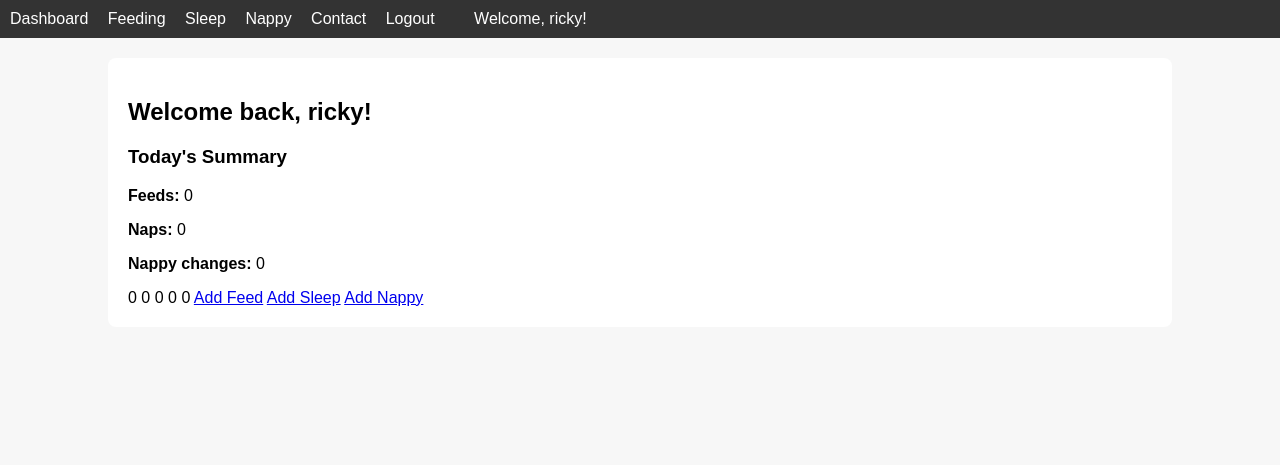
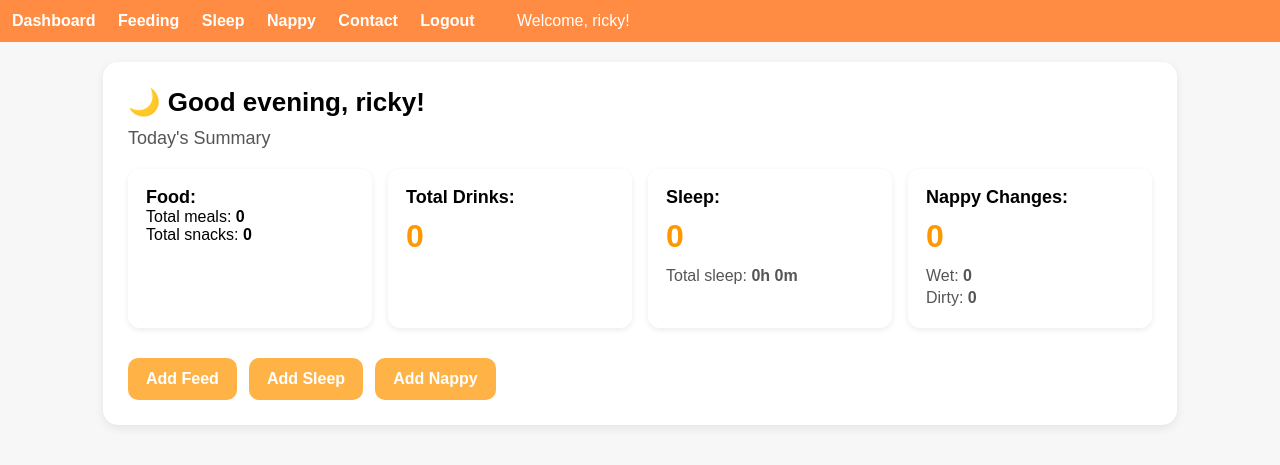
Before and after one commit to ricanapx/flask-webapp, a Flask app: page /dashboard in a window 1280 px wide. Shown: the top 465 px of the page. Run offline with Flask 3, Linux system fonts and the light colour scheme; a user stored in the database is signed in; data that the repository does not hold is empty.

Commit message:
- Created a style.css page to modify the look of my app. My webpage now how orange buttons, the nav is orange with white text to make it come to life. I have also added summary cards to my dashboard so each log has its own summary.
- I removed the bootstrap/css from the base.html and moved/updated it in the new css file.

- I have updated my dashboard html and route to show greetings with emojis, that are also time specific. I have a feeding summary card for meals and snacks, a total amount of drinks, the amount of naps with the total length added as a breakdown. Finally for nappy chnages i have the total amount shown, with a breakdown of wet and dirty nappies.

- I extended the base.html into my edit_feeding, edit_sleep and edit_nappy htmls.

- I wanted the edit and delete buttons on my logs to show small, and as the edit wasn't showing as a button. I changed it to show as a button in my css page and also updated my delete button to show up smaller.

App.py
- I have added a greeting function to enable the dashboard to reflect morning, noon and evening.

```diff
--- a/app.py
+++ b/app.py
@@ -20,6 +20,7 @@ MONGO_URI = os.getenv("MONGO_URI")
 client = MongoClient(MONGO_URI)
 
 db = client["Childcare_Tracking"]
+sleep_logs = db["sleep_logs"]
 
 users = []
 # Database Connection
@@ -56,6 +57,17 @@ def format_time(value):
         return dt.strftime("%I:%M %p — %d %b %Y")
     except:
         return value
+
+# Greeting
+def get_greeting():
+    current_hour = datetime.now().hour
+
+    if 0 <= current_hour < 12:
+        return "Good morning"
+    elif 12 <= current_hour <= 18:
+        return "Good afternoon"
+    else:
+        return "Good evening"
 
 @app.route('/')
 def home():
@@ -151,6 +163,9 @@ def register():
 @login_required
 def dashboard():
     user_id = session['user_id']
+    first_name = session.get('first_name')
+    greeting = get_greeting()
+
     today = date.today()
     today_start = datetime.combine(today, time.min)
     today_end = datetime.combine(today, time.max)
@@ -161,37 +176,70 @@ def dashboard():
         "time": {"$gte": today_start, "$lte": today_end}
     }))
 
+    total_meals = db.feeding_logs.count_documents({
+    "user_id": user_id,
+    "type": "Meal",
+    "time": {"$gte": today_start, "$lte": today_end}
+    })
+
+    total_snacks = db.feeding_logs.count_documents({
+    "user_id": user_id,
+    "type": "Snack",
+    "time": {"$gte": today_start, "$lte": today_end}
+    })
+
+    total_drank = db.feeding_logs.count_documents({
+    "user_id": user_id,
+    "type": {"$in": ["Milk", "Water", "Juice"]},
+    "time": {"$gte": today_start, "$lte": today_end}
+    })
+
+
     sleeps = list(db.sleep_logs.find({
         "user_id": user_id,
         "time": {"$gte": today_start, "$lte": today_end}
     }))
+
+    total_naps = sleep_logs.count_documents({
+        "user_id": user_id,
+        "start_time": {"$gte": today_start, "$lte": today_end}
+    })
+
+    total_sleep_minutes = sum(
+        (s["end_time"] - s["start_time"]).total_seconds() / 60
+        for s in sleeps
+    )
+
+    sleep_hours = total_sleep_minutes // 60
+    sleep_minutes = total_sleep_minutes % 60
+    total_sleep_formatted = f"{sleep_hours}h {sleep_minutes}m"
 
     nappies = list(db.nappy_logs.find({
         "user_id": user_id,
         "time": {"$gte": today_start, "$lte": today_end}
     }))
 
-    # Totals
-    total_feeds = len(feeds)
     total_nappies = len(nappies)
     wet_count = sum(1 for n in nappies if n["nappy_type"] == "Wet")
     dirty_count = sum(1 for n in nappies if n["nappy_type"] == "Dirty")
-
-    total_sleep_minutes = sum(
-        (s["end_time"] - s["start_time"]).total_seconds() / 60
-        for s in sleeps
-    )
 
     return render_template(
         "dashboard.html",
         feeds=feeds,
         sleeps=sleeps,
         nappies=nappies,
-        total_feeds=total_feeds,
+        first_name=first_name,
+        greeting=greeting,
+        total_meals=total_meals,
+        total_snacks=total_snacks,
+        total_drank=total_drank,
         total_nappies=total_nappies,
+        wet_count=wet_count,
+        dirty_count=dirty_count,
         total_sleep_minutes=total_sleep_minutes,
-        wet_count=wet_count,
-        dirty_count=dirty_count)
+        total_naps=total_naps,
+        total_sleep_formatted=total_sleep_formatted
+)
 
 # LOG USERS IN
 @app.route('/login', methods= ['GET', 'POST'])
--- /dev/null
+++ b/static/style.css
@@ -0,0 +1,189 @@
+body {
+    font-family: Arial, Helvetica, sans-serif;
+    margin: 0;
+    padding: 0;
+    background: #f7f7f7;
+}
+
+nav {
+    background: #ff8c42;
+    padding: 12px;
+}
+
+nav a {
+    color: white;
+    margin-right: 18px;
+    text-decoration: none;
+    font-weight: 600;
+}
+
+nav a:hover {
+    color: #ffe8d1;
+}
+
+.container {
+    width: 80%;
+    margin: 20px auto;
+    background: white;
+    padding: 25px;
+    border-radius: 15px;
+    box-shadow: 0 3px 10px rgba(0,0,0,0.08);
+}
+
+.flash {
+    background: #ffdddd;
+    padding: 10px;
+    margin-bottom: 10px;
+    border-left: 4px solid red;
+}
+
+
+input, textarea, select {
+    width: 100%;
+    padding: 12px;
+    margin: 10px 0;
+    border-radius: 10px;
+    border: 1px solid #ddd;
+    background: #fafafa;
+    transition: all 0.2s ease;
+}
+
+input:focus, textarea:focus, select:focus {
+    border-color: #ff8c42;
+    box-shadow: 0 0 0 3px rgba(255, 140, 66, 0.25);
+    outline: none;
+}
+
+label {
+    font-weight: 600;
+    margin-top: 10px;
+    display: block;
+}
+
+button {
+    padding: 12px 18px;
+    background: #ff8c42;
+    color: white;
+    border: none;
+    border-radius: 10px;
+    cursor: pointer;
+    font-weight: 600;
+    transition: background 0.2s ease;
+}
+
+button:hover {
+    background: #e67a36;
+}
+
+.btn-small {
+    padding: 5px 10px;
+    font-size: 0.8rem;
+    border-radius: 6px;
+    background: #ff8c42;
+    color: white;
+    border: none;
+    cursor: pointer;
+    text-decoration: none;
+    display: inline-block;
+}
+
+.btn-small:hover {
+    background: #e67a36;
+}
+
+
+table {
+    width: 100%;
+    border-collapse: collapse;
+    margin-top: 20px;
+}
+
+th, td {
+    padding: 10px;
+    border-bottom: 1px solid #ddd;
+}
+
+.dashboard-container {
+    max-width: 800px;
+    margin: 0 auto;
+    padding: 20px;
+}
+
+.dashboard-header {
+    font-size: 26px;
+    font-weight: 700;
+    margin-bottom: 10px;
+}
+
+.dashboard-sub {
+    font-size: 18px;
+    color: #555;
+    margin-bottom: 20px;
+}
+
+.summary-grid {
+    display: grid;
+    grid-template-columns: repeat(auto-fit, minmax(220px, 1fr));
+    gap: 16px;
+    margin-bottom: 30px;
+}
+
+.summary-card {
+    background: #fff;
+    padding: 18px;
+    border-radius: 12px;
+    box-shadow: 0 2px 6px rgba(0,0,0,0.08);
+}
+
+.summary-card h3 {
+    margin: 0;
+    font-size: 18px;
+    font-weight: 600;
+}
+
+.summary-card p {
+    font-size: 32px;
+    font-weight: 700;
+    margin: 10px 0 0;
+    color: #ff9800;
+}
+
+.actions {
+    display: flex;
+    gap: 12px;
+}
+
+.actions a {
+    background: #ffb347;
+    padding: 12px 18px;
+    border-radius: 10px;
+    color: #fff;
+    text-decoration: none;
+    font-weight: 600;
+}
+
+.actions a:hover {
+    background: #ffa726;
+}
+
+.dashboard-header {
+    font-size: 26px;
+    font-weight: 700;
+    display: flex;
+    align-items: center;
+    gap: 10px;
+}
+
+.nappy-breakdown {
+    margin-top: 10px;
+    font-size: 16px;
+    color: #555;
+    line-height: 1.4;
+}
+
+.sleep-breakdown {
+    margin-top: 10px;
+    font-size: 16px;
+    color: #555;
+    line-height: 1.4;
+}
--- a/templates/base.html
+++ b/templates/base.html
@@ -1,20 +1,7 @@
 <!DOCTYPE html>
 <html>
 <head>
-    <title>{{ title }}</title>
-    <style>
-        body { font-family: Arial; margin: 0; padding: 0; background: #f7f7f7; }
-        nav { background: #333; padding: 10px; }
-        nav a { color: white; margin-right: 15px; text-decoration: none; }
-        nav a:hover { text-decoration: underline; }
-        .container { width: 80%; margin: 20px auto; background: white; padding: 20px; border-radius: 8px; }
-        .flash { background: #ffdddd; padding: 10px; margin-bottom: 10px; border-left: 4px solid red; }
-        input, textarea, select { width: 100%; padding: 10px; margin: 8px 0; }
-        button { padding: 10px 15px; background: #333; color: white; border: none; cursor: pointer; }
-        button:hover { background: #555; }
-        table { width: 100%; border-collapse: collapse; margin-top: 20px; }
-        th, td { padding: 10px; border-bottom: 1px solid #ddd; }
-    </style>
+<link rel="stylesheet" href="{{ url_for('static', filename='style.css') }}">
 </head>
 <body>
 
--- a/templates/dashboard.html
+++ b/templates/dashboard.html
@@ -1,22 +1,58 @@
 {% extends "base.html" %}
 {% block content %}
-<h2>Welcome back, {{ session['first_name'] }}!</h2>
+<div class="dashboard-header">
+    {% if greeting == "Good morning" %}
+        🌅 {{ greeting }}, {{ first_name }}!
+    {% elif greeting == "Good afternoon" %}
+        🌞 {{ greeting }}, {{ first_name }}!
+    {% else %}
+        🌙 {{ greeting }}, {{ first_name }}!
+    {% endif %}
+</div>
 
-<h3>Today's Summary</h3>
+ <div class="dashboard-sub">
+        Today's Summary
+ </div>
 
-<p><strong>Feeds:</strong> {{ feeds|length }}</p>
-<p><strong>Naps:</strong> {{ sleeps|length }}</p>
-<p><strong>Nappy changes:</strong> {{ nappies|length }}</p>
+<div class="summary-grid">
 
-{{ total_feeds }}
-{{ total_nappies }}
-{{ wet_count }}
-{{ dirty_count }}
-{{ total_sleep_minutes }}
+        <div class="summary-card">
+            <h3>Food:</h3>
+            <span>Total meals: <strong>{{ total_meals }}</strong></span><br>
+            <span>Total snacks: <strong>{{ total_snacks }}</strong></span>
+        </div>
 
+        <div class="summary-card">
+            <h3>Total Drinks:</h3>
+            <p>{{ total_drank }}</p>
+        </div>
 
-<a href="{{ url_for('feeding') }}">Add Feed</a>
-<a href="{{ url_for('sleep') }}">Add Sleep</a>
-<a href="{{ url_for('nappy') }}">Add Nappy</a>
+        <div class="summary-card">
+            <h3>Sleep:</h3>
+            <p>{{ total_naps }}</p>
+
+            <div class="sleep-breakdown">
+                <span>Total sleep: <strong>{{ total_sleep_formatted }}</strong></span>
+            </div>
+        </div>
+
+        <div class="summary-card">
+            <h3>Nappy Changes:</h3>
+
+            <p>{{ total_nappies }}</p>
+
+            <div class="nappy-breakdown">
+                <span>Wet: <strong>{{ wet_count }}</strong></span><br>
+                <span>Dirty: <strong>{{ dirty_count }}</strong></span>
+             </div>
+        </div>
+
+</div>
+
+ <div class="actions">
+        <a href="{{ url_for('feeding') }}">Add Feed</a>
+        <a href="{{ url_for('sleep') }}">Add Sleep</a>
+        <a href="{{ url_for('nappy') }}">Add Nappy</a>
+ </div>
 
 {% endblock %}
--- a/templates/edit_feeding.html
+++ b/templates/edit_feeding.html
@@ -1,3 +1,5 @@
+{% extends "base.html" %}
+{% block content %}
 {% with messages = get_flashed_messages() %}
   {% if messages %}
     <div class="flash-messages">
@@ -77,3 +79,4 @@ function toggleFields() {
 
 toggleFields();
 </script>
+{% endblock %}
--- a/templates/edit_nappy.html
+++ b/templates/edit_nappy.html
@@ -1,3 +1,5 @@
+{% extends "base.html" %}
+{% block content %}
 {% if error %}
     <p class="error">{{ error }}</p>
 {% endif %}
@@ -42,3 +44,4 @@
     <button type="submit" name="cancel" class="btn btn-secondary" style="margin-top:10px; margin-left:10px;">Cancel</button>
 
 </form>
+{% endblock %}
--- a/templates/edit_sleep.html
+++ b/templates/edit_sleep.html
@@ -1,3 +1,5 @@
+{% extends "base.html" %}
+{% block content %}
 <h2>Edit Sleep</h2>
 
 {% if error %}
@@ -44,3 +46,4 @@
     <button type="submit" class = "btn btn-primary" style="margin-top:10px;"> Update Sleep</button>
     <button type="submit" name="cancel" class="btn btn-secondary" style="margin-top:10px; margin-left:10px;">Cancel</button>
 </form>
+{% endblock %}
--- a/templates/feeding.html
+++ b/templates/feeding.html
@@ -69,10 +69,10 @@
 
         <td>{{ log.notes }}</td>
         <td>
-            <a href="{{ url_for('edit_feeding', id=log.__id) }}" class="btn-warning btn-sm">Edit</a>
+            <a href="{{ url_for('edit_feeding', id=log._id) }}" class="btn-small">Edit</a>
 
             <form action="{{ url_for('delete_feeding', id=log._id) }}" method="post" style="display:inline;">
-                <button class="btn btn-danger btn-sm">Delete</button>
+                <button class="btn-small">Delete</button>
             </form>
         </td>
     </tr>
--- a/templates/nappy.html
+++ b/templates/nappy.html
@@ -32,10 +32,10 @@
         <td>{{ log.nappy_type }}</td>
         <td>{{ log.notes }}</td>
         <td>
-            <a href="{{ url_for('edit_nappy', id=log._id) }}" class="btn-warning btn-sm">Edit</a>
+            <a href="{{ url_for('edit_nappy', id=log._id) }}" class="btn-small">Edit</a>
 
             <form action="{{ url_for('delete_nappy', id=log._id) }}" method="post" style="display:inline;">
-                <button class="btn btn-danger btn-sm">Delete</button>
+                <button class="btn-small">Delete</button>
             </form>
         </td>
     </tr>
--- a/templates/sleep.html
+++ b/templates/sleep.html
@@ -42,10 +42,10 @@
         <td>{{ log.duration }}</td>
         <td>{{ log.notes }}</td>
         <td>
-            <a href="{{ url_for('edit_sleep', id=log._id) }}" class="btn-warning btn-sm">Edit</a>
+            <a href="{{ url_for('edit_sleep', id=log._id) }}" class="btn-small">Edit</a>
 
             <form action="{{ url_for('delete_sleep', id=log._id) }}" method="post" style="display:inline;">
-                <button class="btn btn-danger btn-sm">Delete</button>
+                <button class="btn-small">Delete</button>
             </form>
         </td>
     </tr>
```
